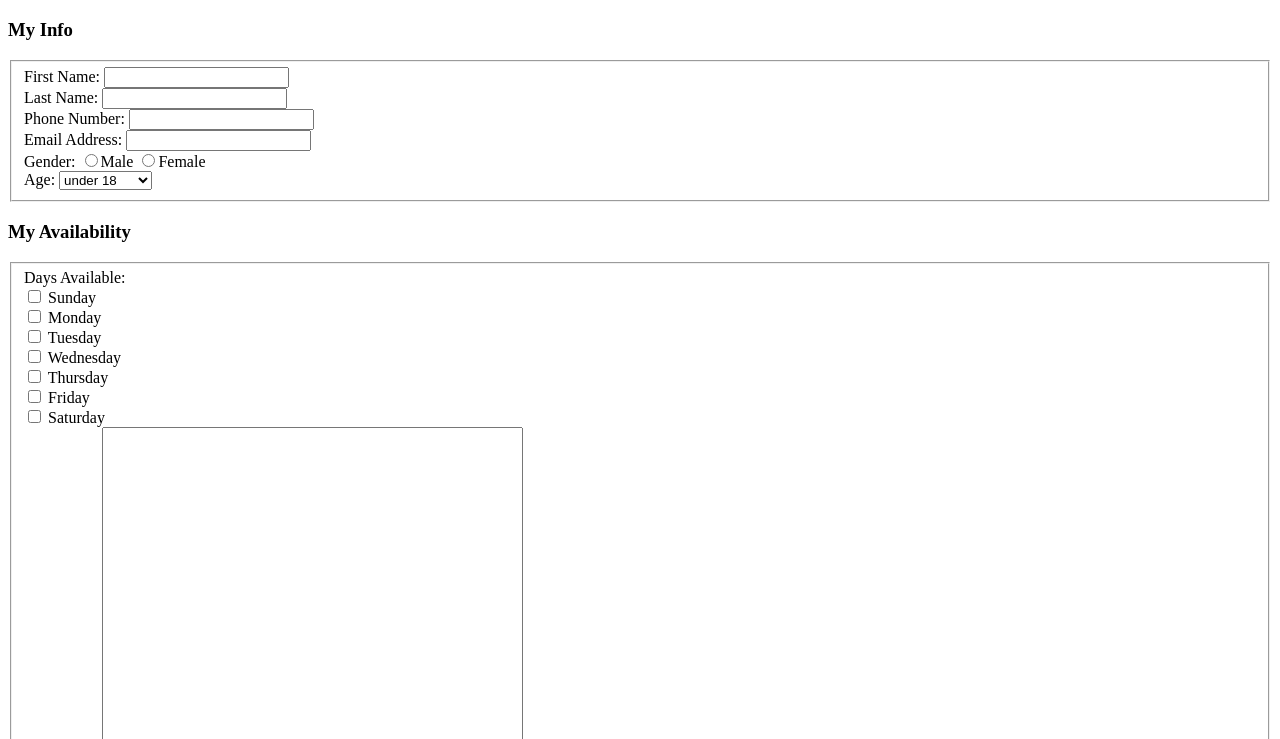
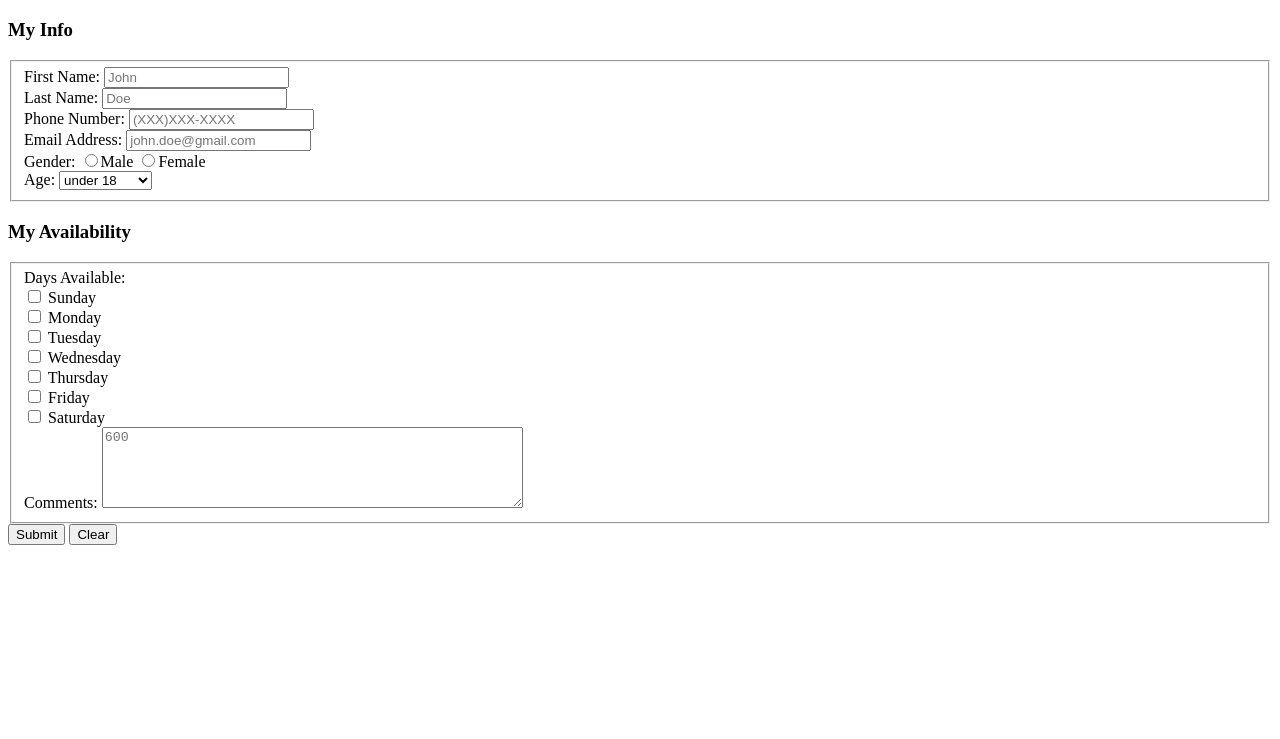
Before and after one commit to bcalerogonzalez/Lab-4, a plain HTML site: page index.html in a window 1280 px wide. Shown: the part 61-800 px from the top of the page. Drawn offline with Linux system fonts and the light colour scheme.

```diff
--- a/index.html
+++ b/index.html
@@ -12,22 +12,22 @@
 				<fieldset>
 				<div>
 				<label> First Name:
-					<input type="text" name="first_name_field">
+					<input type="text" name="first_name_field" placeholder="John">
 				</label>
 			</div>
 			<div>
 				<label> Last Name:
-					<input type="text" name="last_name_field">
+					<input type="text" name="last_name_field" placeholder="Doe">
 				</label>
 			</div>
 			<div>
 				<label> Phone Number:
-					<input type="text" name="phone_field">
+					<input type="text" name="phone_field" placeholder="(XXX)XXX-XXXX">
 				</label>
 			</div>
 			<div>
 				<label> Email Address:
-					<input type="text" name="email_field">
+					<input type="text" name="email_field" placeholder="john.doe@gmail.com">
 				</label>
 			</div>
 			<div>
@@ -83,7 +83,7 @@
             </div>
 			<div>
                 <label> Comments: </label>
-                <textarea name="comments_field" rows="50" cols="50"></textarea>
+                <textarea name="comments_field" maxlength= "600" rows="5" cols="50" placeholder="600"></textarea>
             </div>
 		</fieldset>
 		<input type="hidden" name="hidden_field" value="bcalero">
```
